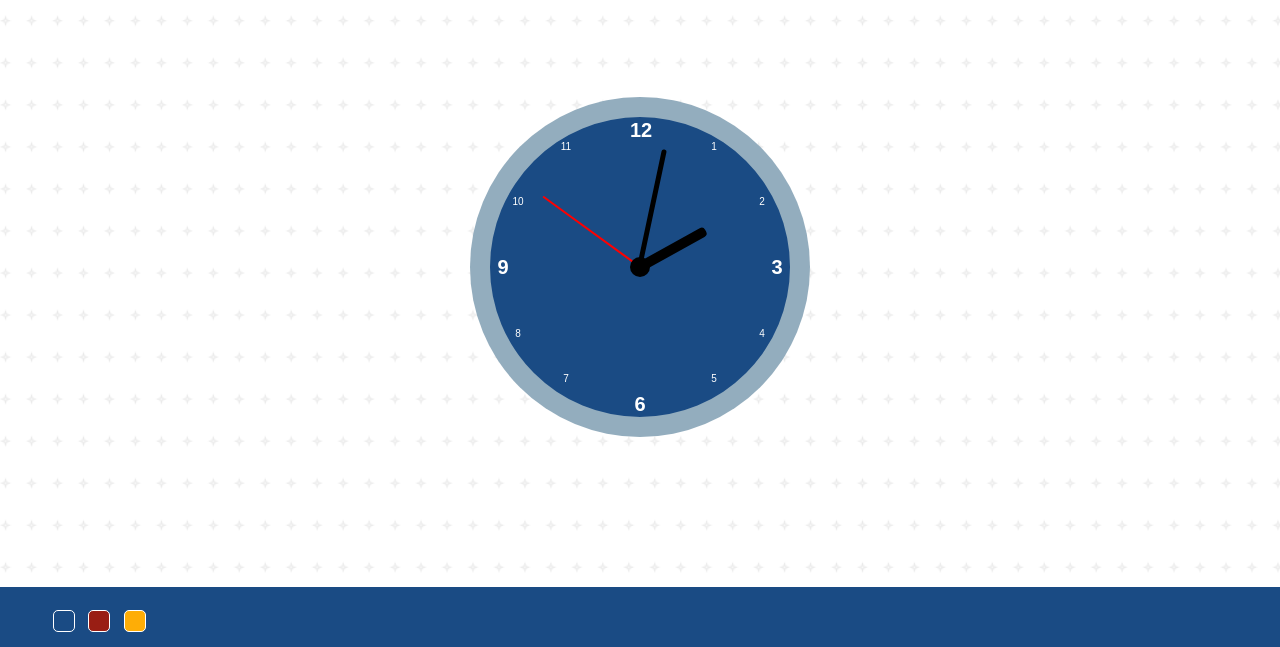
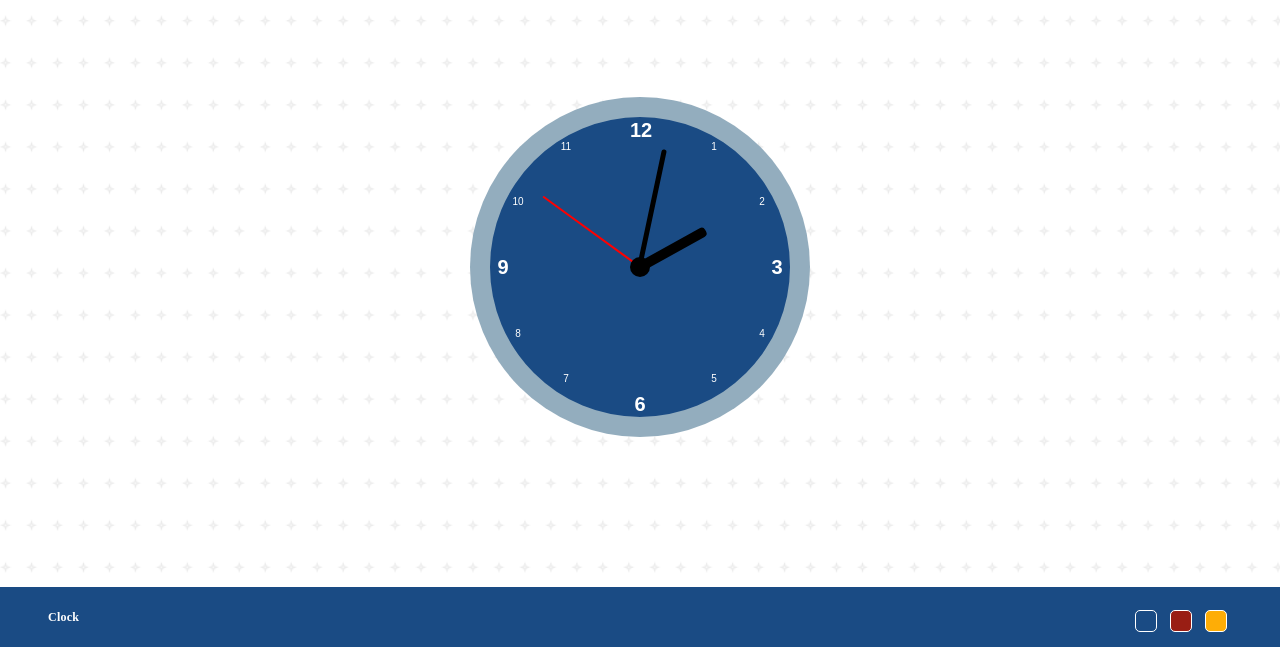
Before and after one commit to Ramya-brs/Simple-Clock, a plain HTML site: page index.html in a window 1280 px wide. Shown: the part 153-800 px from the top of the page. Drawn offline with nearby package versions, Linux system fonts and the light colour scheme.

Commit message:
Update index.html

```diff
--- a/index.html
+++ b/index.html
@@ -76,6 +76,7 @@
 
     <footer class="footer footer-dark">
       <div class="d-flex justify-content-between px-5">
+           <div>Clock</div>
         <div>
           <button
             onclick="setTheme('#1A4B84')"
```
